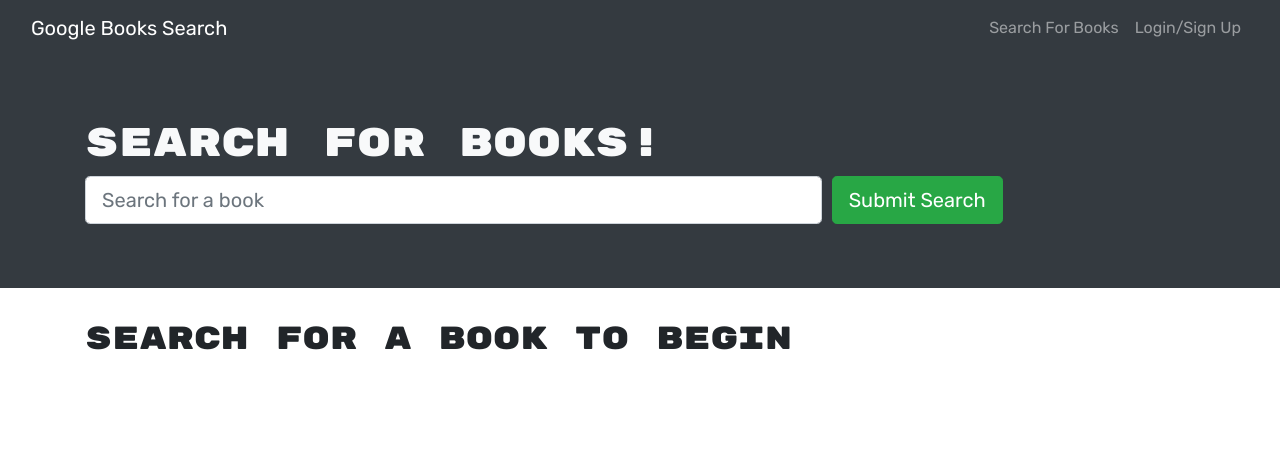
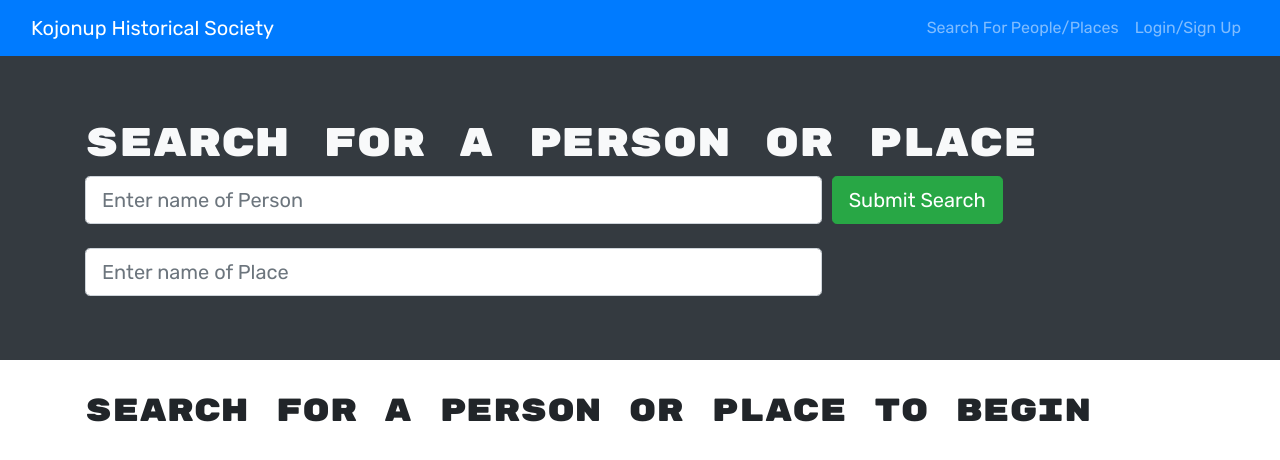
Before and after one commit to Susanne85/historicalTreasures, a React (Create React App) app in the folder client/: page / in a window 1280 px wide. Shown: the top 460 px of the page. Built offline with nearby package versions, Linux system fonts and the light colour scheme.

Commit message:
Altered Client pages

```diff
--- a/client/src/components/LoginForm.js
+++ b/client/src/components/LoginForm.js
@@ -34,7 +34,7 @@
 
       Auth.login(data.login.token);
     } catch (err) {
-      console.error(err);
+      console.error('here',err);
       setShowAlert(true);
     }
 
--- a/client/src/components/Navbar.js
+++ b/client/src/components/Navbar.js
@@ -12,22 +12,22 @@
 
   return (
     <>
-      <Navbar bg='dark' variant='dark' expand='lg'>
+      <Navbar bg='primary' variant='dark' expand='lg'>
         <Container fluid>
           <Navbar.Brand as={Link} to='/'>
-            Google Books Search
+            Kojonup Historical Society
           </Navbar.Brand>
           <Navbar.Toggle aria-controls='navbar' />
           <Navbar.Collapse id='navbar'>
             <Nav className='ml-auto'>
               <Nav.Link as={Link} to='/'>
-                Search For Books
+                Search For People/Places
               </Nav.Link>
               {/* if user is logged in show saved books and logout */}
               {Auth.loggedIn() ? (
                 <>
                   <Nav.Link as={Link} to='/saved'>
-                    See Your Books
+                    See Your Cart
                   </Nav.Link>
                   <Nav.Link onClick={Auth.logout}>Logout</Nav.Link>
                 </>
--- a/client/src/pages/SearchBooks.js
+++ b/client/src/pages/SearchBooks.js
@@ -1,5 +1,5 @@
 import React, { useState, useEffect } from 'react';
-import { Jumbotron, Container, Col, Form, Button, Card, CardColumns } from 'react-bootstrap';
+import { Jumbotron, Container, Col, Form, Button, Card, CardColumns, Alert} from 'react-bootstrap';
 import { useMutation } from '@apollo/client';
 import Auth from '../utils/auth';
 import { searchGoogleBooks } from '../utils/API';
@@ -10,8 +10,12 @@
   // create state for holding returned google api data
   const [searchedBooks, setSearchedBooks] = useState([]);
   // create state for holding our search field data
-  const [searchInput, setSearchInput] = useState('');
-
+  const [searchInput, setSearchInput] = useState({
+    searchPerson: '',
+    searchPlace: '',
+  });
+  // const [searchInput, setSearchInput] = useState('');
+  const [showAlert, setShowAlert] = useState(false);
   // create state to hold saved bookId values
   const [savedBookIds, setSavedBookIds] = useState(getSavedBookIds());
 
@@ -31,8 +35,18 @@
       return false;
     }
 
+    if (searchInput.searchPerson !== '' && searchInput.searchPlace !== '') {
+      setShowAlert(true);
+    }
+
     try {
       const response = await searchGoogleBooks(searchInput);
+      // Here is where we need to do send off a query request
+      if (searchInput.searchPerson !== ''){
+          // send off a query for search Person
+      }else {
+          // send off a query for search Place
+      }
 
       if (!response.ok) {
         throw new Error('something went wrong!');
@@ -49,7 +63,11 @@
       }));
 
       setSearchedBooks(bookData);
-      setSearchInput('');
+      setSearchInput({
+        searchPerson: '',
+        searchPlace: '',
+      });
+
     } catch (err) {
       console.error(err);
     }
@@ -67,13 +85,16 @@
     }
 
     try {
-      const {data} = await saveBook({
-        variables: {bookData: {
-          ...bookToSave,
-          // server needs desc in the payload, fallback to NA
-          // it is not happy with empty string get error that path is required
-          description: bookToSave.description || 'NA'
-        }}})
+      const { data } = await saveBook({
+        variables: {
+          bookData: {
+            ...bookToSave,
+            // server needs desc in the payload, fallback to NA
+            // it is not happy with empty string get error that path is required
+            description: bookToSave.description || 'NA'
+          }
+        }
+      })
       setSavedBookIds([...savedBookIds, bookToSave.bookId]);
     } catch (err) {
       console.error(err);
@@ -84,17 +105,29 @@
     <>
       <Jumbotron fluid className='text-light bg-dark'>
         <Container>
-          <h1>Search for Books!</h1>
+          <h1>Search for a Person or Place</h1>
+          <Alert dismissible onClose={() => setShowAlert(false)} show={showAlert} variant='danger'>
+            Only Person or Place can be searched!
+          </Alert>
           <Form onSubmit={handleFormSubmit}>
             <Form.Row>
               <Col xs={12} md={8}>
                 <Form.Control
-                  name='searchInput'
-                  value={searchInput}
+                  name='searchPerson'
+                  value={searchInput.searchPerson}
                   onChange={(e) => setSearchInput(e.target.value)}
                   type='text'
                   size='lg'
-                  placeholder='Search for a book'
+                  placeholder='Enter name of Person'
+                />
+                <br></br>
+                <Form.Control
+                  name='searchInput'
+                  value={searchInput.searchPlace}
+                  onChange={(e) => setSearchInput(e.target.value)}
+                  type='text'
+                  size='lg'
+                  placeholder='Enter name of Place'
                 />
               </Col>
               <Col xs={12} md={4}>
@@ -111,7 +144,7 @@
         <h2>
           {searchedBooks.length
             ? `Viewing ${searchedBooks.length} results:`
-            : 'Search for a book to begin'}
+            : 'Search for a person or place to begin'}
         </h2>
         <CardColumns>
           {searchedBooks.map((book) => {
```
Also changed, not shown: client/src/pages/SavedBooksOriginal.js (deleted, +0 -103 lines), 1 other file (tests, documents, lock files or other folders).
